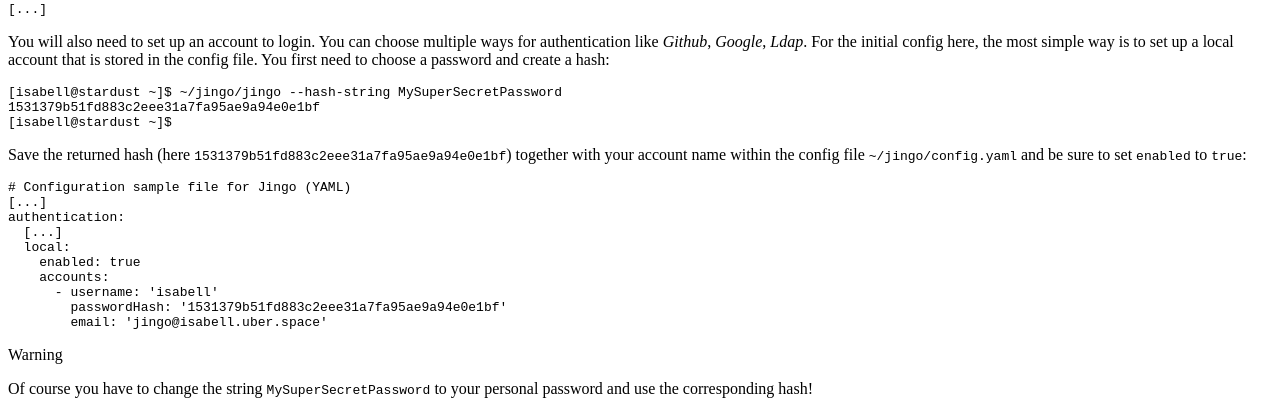
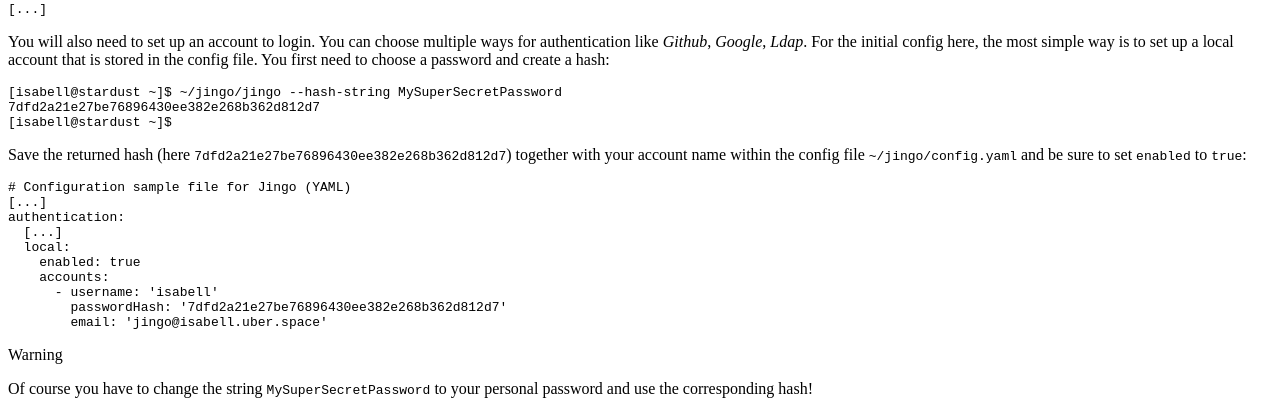
Before and after one commit to Uberspace/lab, a Sphinx documentation site: the page built from source/guide_jingo.rst, in a window 1280 px wide and 900 px high, scrolled down 2233 px. Shown: the part 160-560 px from the top of the window. Built offline with Sphinx 7.4.7 and the Read the Docs theme 2.0.0, drawn with Linux system fonts in a browser that asks for light colours.

Commit message:
jingo guide - set really random hash for password

```diff
--- a/source/guide_jingo.rst
+++ b/source/guide_jingo.rst
@@ -129,10 +129,10 @@
 .. code-block:: console
 
   [isabell@stardust ~]$ ~/jingo/jingo --hash-string MySuperSecretPassword
-  1531379b51fd883c2eee31a7fa95ae9a94e0e1bf
+  7dfd2a21e27be76896430ee382e268b362d812d7
   [isabell@stardust ~]$
 
-Save the returned hash (here ``1531379b51fd883c2eee31a7fa95ae9a94e0e1bf``) together with your account name within the config file ``~/jingo/config.yaml`` and be sure to set ``enabled`` to ``true``:
+Save the returned hash (here ``7dfd2a21e27be76896430ee382e268b362d812d7``) together with your account name within the config file ``~/jingo/config.yaml`` and be sure to set ``enabled`` to ``true``:
 
 .. code-block:: yaml
   :emphasize-lines: 6,8,9,10
@@ -145,7 +145,7 @@
       enabled: true
       accounts:
         - username: 'isabell'
-          passwordHash: '1531379b51fd883c2eee31a7fa95ae9a94e0e1bf'
+          passwordHash: '7dfd2a21e27be76896430ee382e268b362d812d7'
           email: 'jingo@isabell.uber.space'
 
 .. warning:: Of course you have to change the string ``MySuperSecretPassword`` to your personal password and use the corresponding hash!
```
